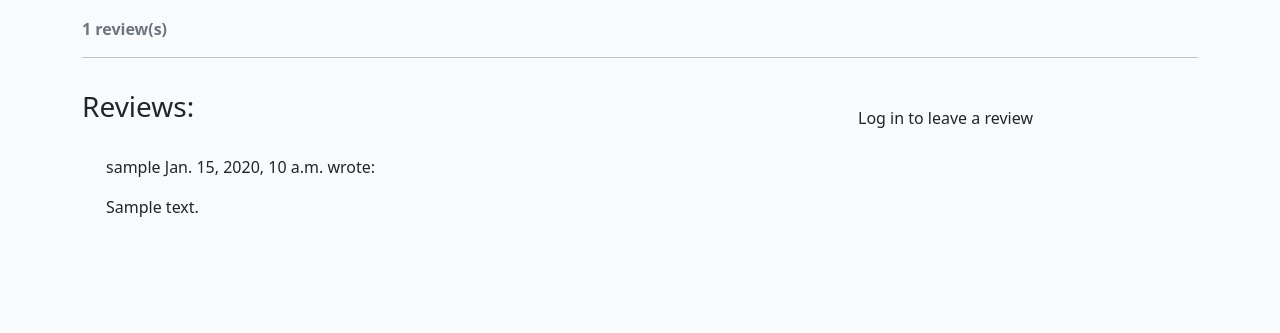
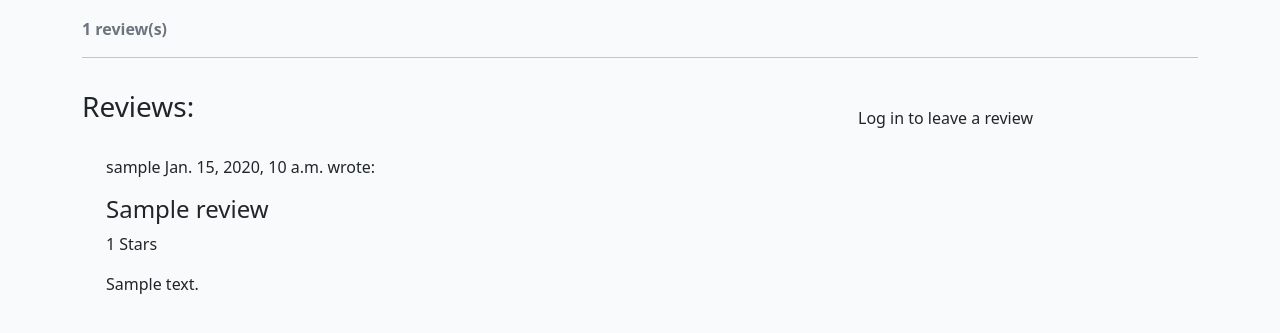
Before and after one commit to henrytitheridge-stone/readable_project, a Django app: a page that uses templates/base.html in a window 1280 px wide. Shown: the part 195-528 px from the top of the page. Run offline with Django 4.2, Linux system fonts and the light colour scheme; tables that the repository leaves empty hold one stand-in row (values such as "Sample post"); some libraries are stand-ins or nearby versions.

Commit message:
Add reviews.js and wire up edit_review functionality

```diff
--- a/catalogue/templates/catalogue/book_detail.html
+++ b/catalogue/templates/catalogue/book_detail.html
@@ -42,17 +42,28 @@
               {{ review.added_on }}
             </span> wrote:
           </p>
-          <div id="comment{{ review.id }}">
+          <h4 id="title{{ review.id }}">{{ review.title }}</h4>
+          <p id="rating{{ review.id }}">{{ review.rating }} Stars</p>
+          <p id="review{{ review.id }}">{{ review.body | linebreaks }}</p>
+          <!-- <div id="review{{ review.id }}">
             {{ review.body | linebreaks }}
-          </div>
+          </div> -->
           {% if not review.approved and review.reviewer == user %}
           <p class="approval">
             This review is awaiting approval
           </p>
           {% endif %}
           {% if user.is_authenticated and review.reviewer == user %}
-          <button class="btn btn-delete" data-review_id="{{ review.id }}">Delete</button>
-          <button class="btn btn-edit" data-review_id="{{ review.id }}">Edit</button>
+          <button class="btn btn-delete" review_id="{{ review.id }}">Delete</button>
+          <button
+            class="btn btn-edit"
+            review_id="{{ review.id }}"
+            data-review-content="{{ review.body }}"
+            data-review-title="{{ review.title }}"
+            data-review-rating="{{ review.rating }}">Edit
+          </button>
+
+
           {% endif %}
         </div>
         <!-- Our for loop ends here -->
@@ -65,7 +76,7 @@
         {% if user.is_authenticated %}
         <h3>Leave a review:</h3>
         <p>Posting as: {{ user.username }}</p>
-        <form id="commentForm" method="post"
+        <form id="reviewForm" method="post"
           style="margin-top: 1.3em;">
           {{ review_form | crispy }}
           {% csrf_token %}
@@ -80,4 +91,33 @@
   </div>
 </div>
 
+<!-- Delete confirmation modal -->
+<div class="modal fade" id="deleteModal" tabindex="-1"
+  aria-labelledby="deleteModalLabel" aria-hidden="true">
+  <div class="modal-dialog">
+    <div class="modal-content">
+      <div class="modal-header">
+        <h5 class="modal-title"
+          id="deleteModalLabel">Delete comment?</h5>
+        <button type="button" class="btn-close"
+          data-bs-dismiss="modal" aria-label="Close"></button>
+      </div>
+      <div class="modal-body">
+        Are you sure you want to delete your comment?
+        This action cannot be undone.
+      </div>
+      <div class="modal-footer">
+        <button type="button" class="btn btn-secondary"
+          data-bs-dismiss="modal">Close</button>
+        <a id="deleteConfirm" href="#" class="btn
+          btn-danger">Delete</a>
+      </div>
+    </div>
+  </div>
+</div>
+
 {% endblock content %}
+
+{% block extras %}
+<script src="{% static 'js/reviews.js' %}"></script>
+{% endblock %}
--- a/catalogue/urls.py
+++ b/catalogue/urls.py
@@ -5,4 +5,5 @@ urlpatterns = [
     path('', views.BookList.as_view(), name='home'),
     # path('', views.homepage, name='home'),
     path('<slug:slug>/', views.book_detail, name='book_detail'),
+    path('<slug:slug>/edit_review/<int:review_id>', views.review_edit, name='review_edit'),
 ]
--- a/catalogue/views.py
+++ b/catalogue/views.py
@@ -1,6 +1,7 @@
-from django.shortcuts import render, get_object_or_404
+from django.shortcuts import render, get_object_or_404, reverse
 from django.views import generic
 from django.contrib import messages
+from django.http import HttpResponseRedirect
 from .models import Book, Review
 from .forms import ReviewForm
 
@@ -62,3 +63,38 @@ def book_detail(request, slug):
          "review_count": review_count,
          "review_form": review_form},
     )
+
+
+def review_edit(request, slug, review_id):
+
+    if request.method == "POST":
+        queryset = Book.objects.filter(status=1)
+        book = get_object_or_404(queryset, slug=slug)
+        review = get_object_or_404(Review, pk=review_id)
+        review_form = ReviewForm(data=request.POST, instance=review)
+
+        if review_form.is_valid() and review.reviewer == request.user:
+            review = review_form.save(commit=False)
+            review.book = book
+            review.approved = False
+            review.save()
+            messages.add_message(request, messages.SUCCESS, 'Review Updated!')
+        else:
+            messages.add_message(request, messages.ERROR, 'Error updating review.')
+
+    return HttpResponseRedirect(reverse('book_detail', args=[slug]))
+
+
+def review_delete(request, slug, review_id):
+
+    queryset = Book.objects.filter(status=1)
+    book = get_object_or_404(queryset, slug=slug)
+    review = get_object_or_404(Review, pk=review_id)
+
+    if review.reviewer == request.user:
+        review.delete()
+        messages.add_message(request, messages.SUCCESS, 'Review deleted!')
+    else:
+        messages.add_message(request, messages.ERROR, 'You can only delete your own reviews!')
+
+    return HttpResponseRedirect(reverse('book_detail', args=[slug]))
--- /dev/null
+++ b/static/js/reviews.js
@@ -0,0 +1,33 @@
+const editButtons = document.getElementsByClassName("btn-edit");
+const reviewText = document.getElementById("id_body");
+const reviewTitle = document.getElementById("id_title");
+const reviewRating = document.getElementById("id_rating");
+const reviewForm = document.getElementById("reviewForm");
+const submitButton = document.getElementById("submitButton");
+
+/**
+* Initializes edit functionality for the provided edit buttons.
+*
+* For each button in the `editButtons` collection:
+* - Retrieves the associated comment's ID upon click.
+* - Fetches the content of the corresponding comment.
+* - Populates the `commentText` input/textarea with the comment's content for editing.
+* - Updates the submit button's text to "Update".
+* - Sets the form's action attribute to the `edit_comment/{commentId}` endpoint.
+*/
+for (let button of editButtons) {
+  button.addEventListener("click", (e) => {
+    let reviewId = e.target.getAttribute("review_id");
+    // let reviewContent = document.getElementById(`review${reviewId}`).innerText;
+    let reviewContent = e.target.getAttribute("data-review-content");
+    let reviewTitleValue = e.target.getAttribute("data-review-title");
+    let reviewRatingValue = e.target.getAttribute("data-review-rating");
+
+    reviewText.value = reviewContent;
+    reviewTitle.value = reviewTitleValue;
+    reviewRating.value = reviewRatingValue;
+
+    submitButton.innerText = "Update";
+    reviewForm.setAttribute("action", `edit_review/${reviewId}`);
+  });
+}
--- a/templates/base.html
+++ b/templates/base.html
@@ -84,5 +84,8 @@
     <script src="https://cdn.jsdelivr.net/npm/bootstrap@5.0.1/dist/js/bootstrap.bundle.min.js"
         integrity="sha384-gtEjrD/SeCtmISkJkNUaaKMoLD0//ElJ19smozuHV6z3Iehds+3Ulb9Bn9Plx0x4" crossorigin="anonymous">
         </script>
+
+    {% block extras %}
+    {% endblock %}
 </body>
 </html>
```
